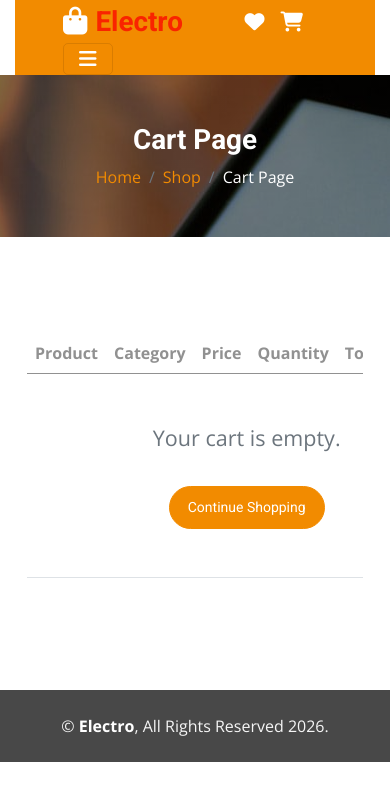
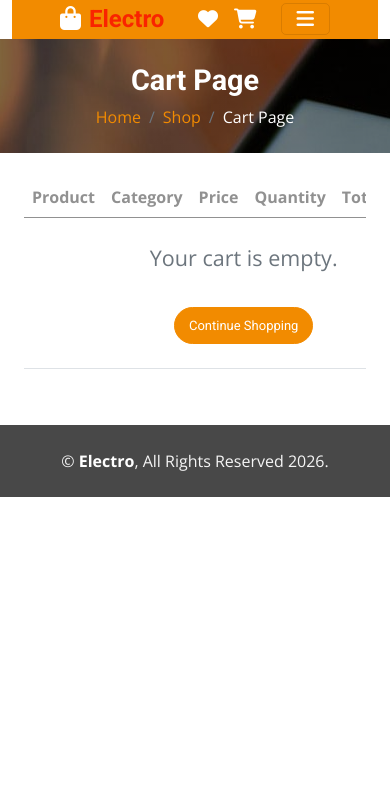
Before and after one commit to zena-bit/mywebapp, a Django app: page /cart/ in a window 390 px wide. Shown: the top 801 px of the page. Run offline with Django 5.2, Linux system fonts and the light colour scheme; data that the repository does not hold is empty; some libraries are stand-ins or nearby versions.

Commit message:
Optimize React Native WebView layout, viewport, spacing, and cart page summary responsiveness

```diff
--- a/static/css/style.css
+++ b/static/css/style.css
@@ -873,6 +873,19 @@
 
 /*** Mobile Optimizations ***/
 @media (max-width: 991.98px) {
+    .page-header {
+        padding: 30px 0 !important;
+    }
+    .page-header h1 {
+        font-size: 1.8rem !important;
+    }
+    .py-5 {
+        padding-top: 1.5rem !important;
+        padding-bottom: 1.5rem !important;
+    }
+    .mb-5 {
+        margin-bottom: 1.5rem !important;
+    }
     .nav-bar .navbar-collapse {
         margin-top: 10px;
     }
@@ -902,22 +915,26 @@
     .display-3 {
         font-size: 2rem !important;
     }
+    .display-6 {
+        font-size: 1.5rem !important;
+    }
     .table-responsive {
         border: 0;
+        margin-bottom: 1rem;
     }
 }
 
 @media (max-width: 575.98px) {
     .container-fluid {
-        padding-left: 15px !important;
-        padding-right: 15px !important;
+        padding-left: 12px !important;
+        padding-right: 12px !important;
     }
     .products-mini-item {
-        margin-bottom: 15px;
+        margin-bottom: 12px;
     }
     .btn {
-        padding: 10px 18px !important;
-        font-size: 14px !important;
+        padding: 8px 14px !important;
+        font-size: 13px !important;
     }
 }
 /*** copyright end ***/
--- a/templates/base.html
+++ b/templates/base.html
@@ -6,7 +6,7 @@
     <meta charset="utf-8">
     <title>{% block title %}Electro Store{% endblock %}</title>
 
-    <meta content="width=device-width, initial-scale=1.0" name="viewport">
+    <meta name="viewport" content="width=device-width, initial-scale=1.0, maximum-scale=1.0, user-scalable=no, viewport-fit=cover">
     <meta content="" name="keywords">
     <meta content="" name="description">
 
--- a/templates/cart.html
+++ b/templates/cart.html
@@ -16,8 +16,8 @@
     <!-- Single Page Header End -->
 
     <!-- Cart Page Start -->
-    <div class="container-fluid py-5">
-        <div class="container py-5">
+    <div class="container-fluid py-3 py-lg-5">
+        <div class="container py-2 py-lg-4">
             <div class="table-responsive">
                 <table class="table">
                     <thead>
@@ -88,9 +88,8 @@
             </div>
 
             {% if cart_items %}
-            <div class="row g-4 justify-content-end mt-5">
-                <div class="col-8"></div>
-                <div class="col-sm-8 col-md-7 col-lg-6 col-xl-4">
+            <div class="row g-4 justify-content-end mt-3 mt-lg-5">
+                <div class="col-12 col-md-7 col-lg-5 col-xl-4">
                     <div class="bg-light rounded">
                         <div class="p-4">
                             <h1 class="display-6 mb-4">Cart <span class="fw-normal">Total</span></h1>
```
Also changed, not shown: 1 other file.
